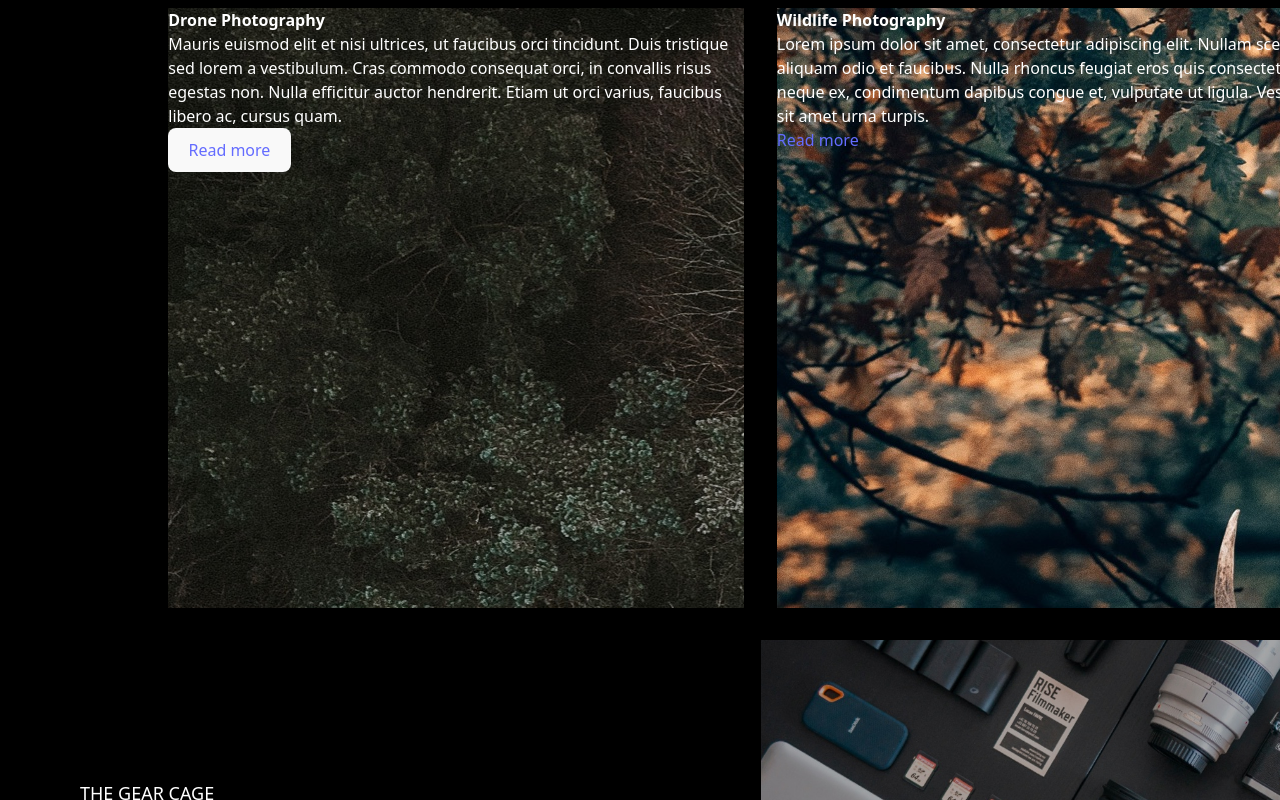
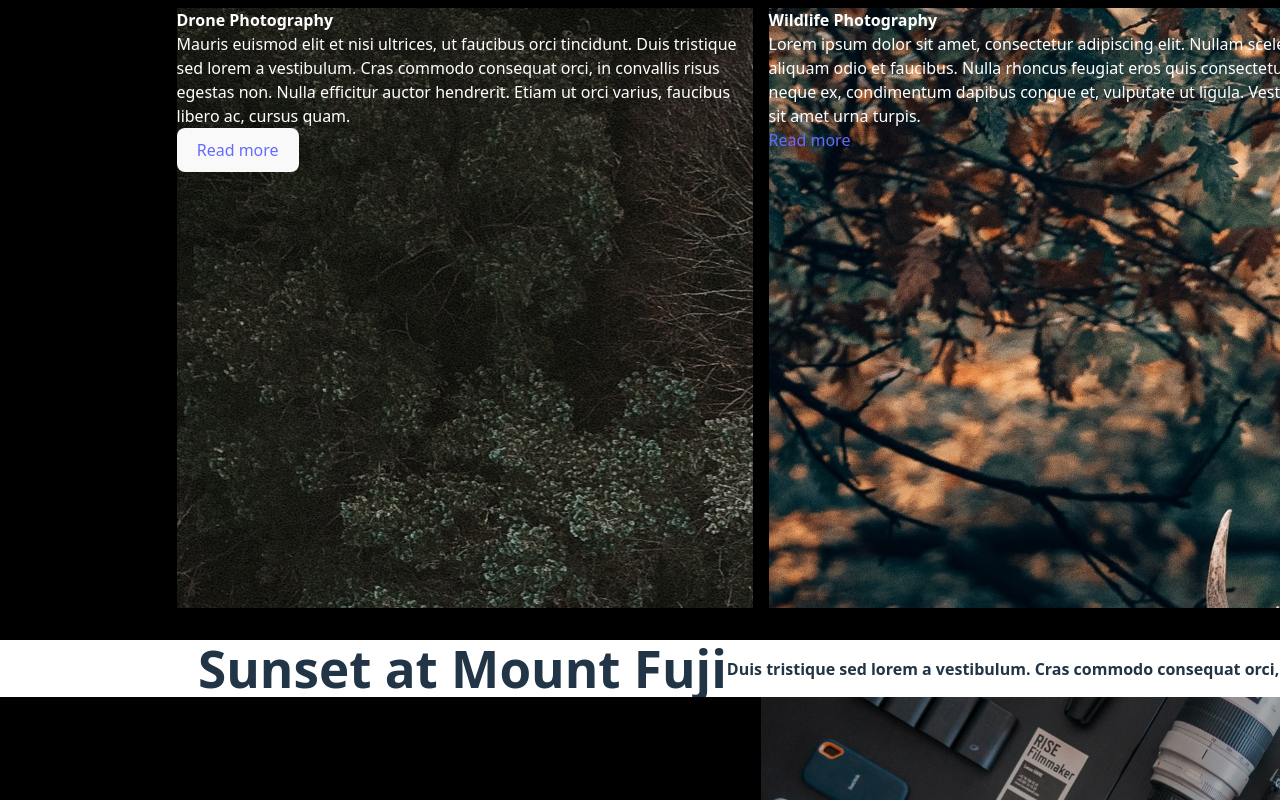
Before and after one commit to ToxirjonovN65/figma, a React app: page / in a window 1280 px wide. Shown: the part 740-1540 px from the top of the page. Built offline with nearby package versions, Linux system fonts and the light colour scheme; the HTML template or start-up script is replaced by a standard one.

Commit message:
kamronbek files

```diff
--- a/src/App.jsx
+++ b/src/App.jsx
@@ -1,7 +1,7 @@
 import React from 'react'
 import Cards from './New_Production/Cards/Cards'
 import Yaxyo from './yaxyobek/yaxyo'
-
+import Kamron from './Kamron/kamron'
 
 
 const App = () => {
@@ -9,6 +9,7 @@ const App = () => {
     <div>
 
     <Cards/>
+  <Kamron/>
    <Yaxyo/>
 
 
--- /dev/null
+++ b/src/Kamron/kamron.css
@@ -0,0 +1,10 @@
+*{
+    margin: 0;
+    padding: 0;
+    box-sizing: border-box;
+}
+.right{
+    display: flex;
+    align-items: center;
+    justify-content: right  ;
+}
--- /dev/null
+++ b/src/Kamron/kamron.jsx
@@ -0,0 +1,15 @@
+import React from 'react'
+import './kamron.css'
+
+const Kamron = () => {
+    return (
+        <div>
+            <div className="right">
+                <h1>Sunset at Mount Fuji</h1>
+                <h4>Duis tristique sed lorem a vestibulum. Cras commodo consequat orci, in convallis risus egestas non.</h4>
+            </div>
+        </div>
+    )
+}
+
+export default Kamron
```
